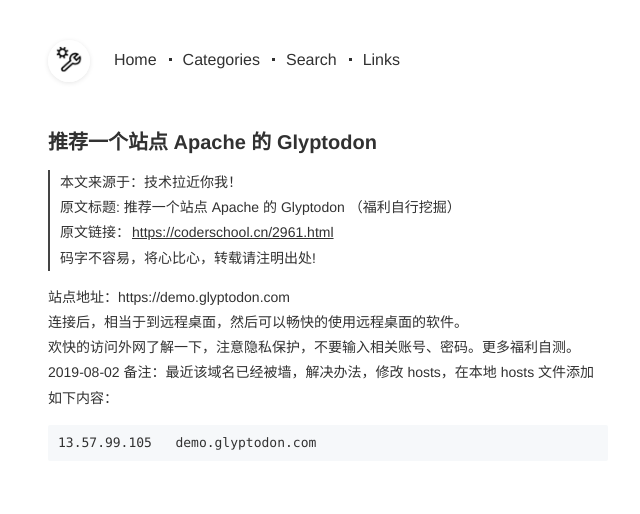
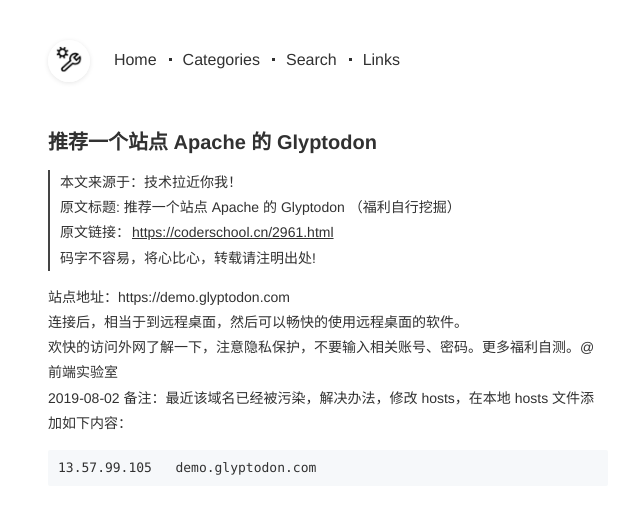
Before and after one commit to weblab/blog, a Jekyll site: the page built from _posts/2019-8-8-推荐一个站点 Apache 的 Glyptodon.md, in a window 1280 px wide. Shown: the top 514 px of the page, without its empty margins (312-952 px from the left). Built offline with Jekyll 4.4.1, drawn with Linux system fonts in a browser that asks for light colours; comment, search, counter and statistics services are not loaded.

Commit message:
Update 2019-8-8-推荐一个站点 Apache 的 Glyptodon.md

````diff
--- a/_posts/2019-8-8-推荐一个站点 Apache 的 Glyptodon.md
+++ b/_posts/2019-8-8-推荐一个站点 Apache 的 Glyptodon.md
@@ -10,8 +10,8 @@ categories: [爱国上网,云桌面]
 
 站点地址：https://demo.glyptodon.com
 连接后，相当于到远程桌面，然后可以畅快的使用远程桌面的软件。
-欢快的访问外网了解一下，注意隐私保护，不要输入相关账号、密码。更多福利自测。
-2019-08-02 备注：最近该域名已经被墙，解决办法，修改 hosts，在本地 hosts 文件添加如下内容：
+欢快的访问外网了解一下，注意隐私保护，不要输入相关账号、密码。更多福利自测。@前端实验室
+2019-08-02 备注：最近该域名已经被污染，解决办法，修改 hosts，在本地 hosts 文件添加如下内容：
 ```
 13.57.99.105   demo.glyptodon.com
 ```
````
